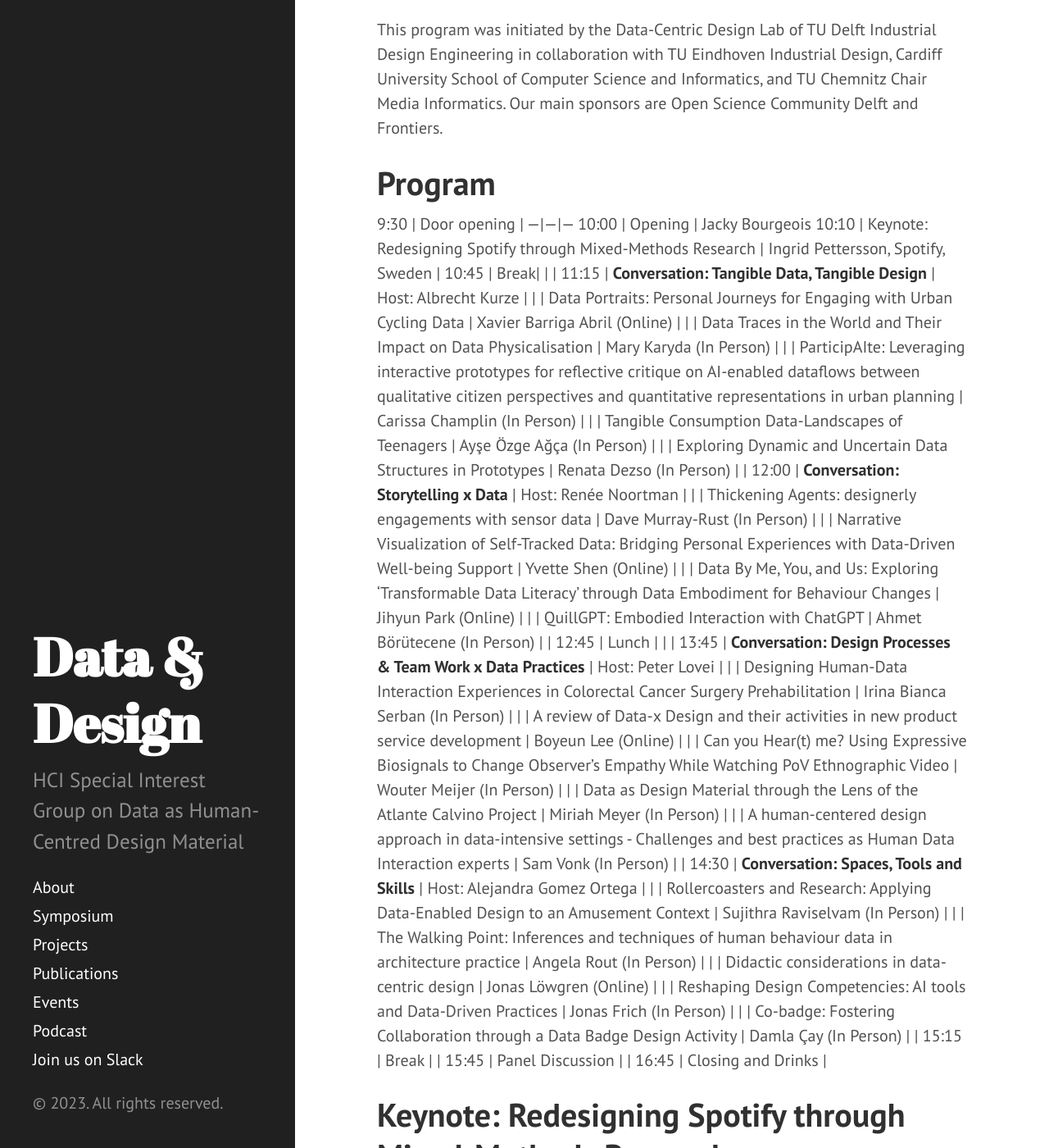
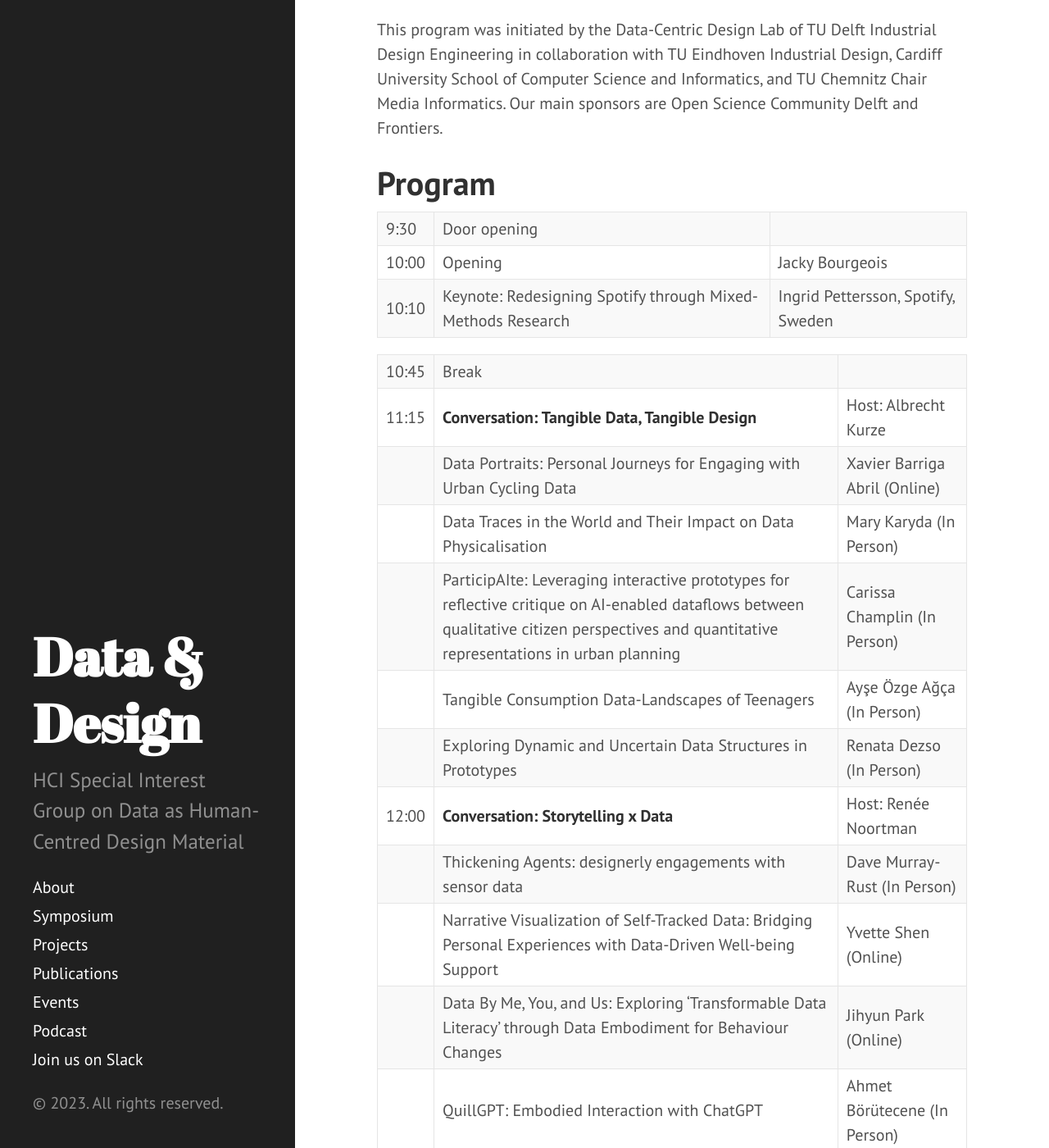
Before and after one commit to datacentricdesign/sig, a Jekyll site: the page built from symposium.md, in a window 1280 px wide and 1400 px high, scrolled down 1381 px. Shown: the whole window at 82% size. Built offline with Jekyll 4.4.1, drawn with Linux system fonts in a browser that asks for light colours; Markdown is read by kramdown in place of the engine named in the settings; some of the changed text lies outside the part shown.

Commit message:
Update symposium.md

```diff
--- a/symposium.md
+++ b/symposium.md
@@ -21,10 +21,12 @@ Whether you're an experienced human-centred data practitioner or new to the comm
 This program was initiated by the Data-Centric Design Lab of TU Delft Industrial Design Engineering in collaboration with TU Eindhoven Industrial Design, Cardiff University School of Computer Science and Informatics, and TU Chemnitz Chair Media Informatics. Our main sponsors are Open Science Community Delft and Frontiers.
 
 # Program
- 9:30 | Door opening |
----|---|---
- 10:00 | Opening | Jacky Bourgeois
- 10:10 | Keynote: Redesigning Spotify through Mixed-Methods Research | Ingrid Pettersson, Spotify, Sweden
+
+9:30 | Door opening |
+10:00 | Opening | Jacky Bourgeois
+10:10 | Keynote: Redesigning Spotify through Mixed-Methods Research | Ingrid Pettersson, Spotify, Sweden
+
+
 | 10:45 | Break| |
 | 11:15 | **Conversation: Tangible Data, Tangible Design** | Host: Albrecht Kurze |
 | | Data Portraits: Personal Journeys for Engaging with Urban Cycling Data | Xavier Barriga Abril (Online) |
```
